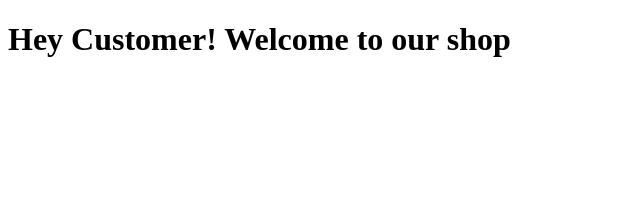
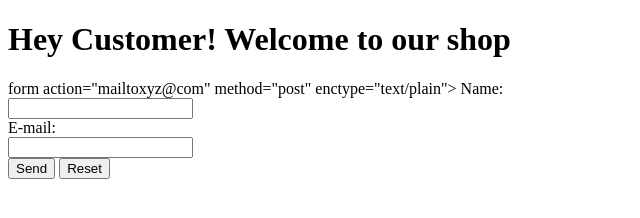
Before and after one commit to Andr3aBlanco/XYZ-Project, a plain HTML site: page index.html in a window 1280 px wide. Shown: the whole page, without its empty margins (0-640 px from the left). Drawn offline with Linux system fonts and the light colour scheme.

Commit message:
with email

```diff
--- a/index.html
+++ b/index.html
@@ -5,5 +5,12 @@
   </head>
   <body>
     <h1>Hey Customer! Welcome to our shop</h1>
+    <form>
+      form action="mailtoxyz@com" method="post" enctype="text/plain"> Name:<br />
+      <input type="text" name="name" /><br />
+      E-mail:<br />
+      <input type="text" name="mail" /><br />
+      <input type="submit" value="Send" /> <input type="reset" value="Reset" />
+    </form>
   </body>
 </html>
```
